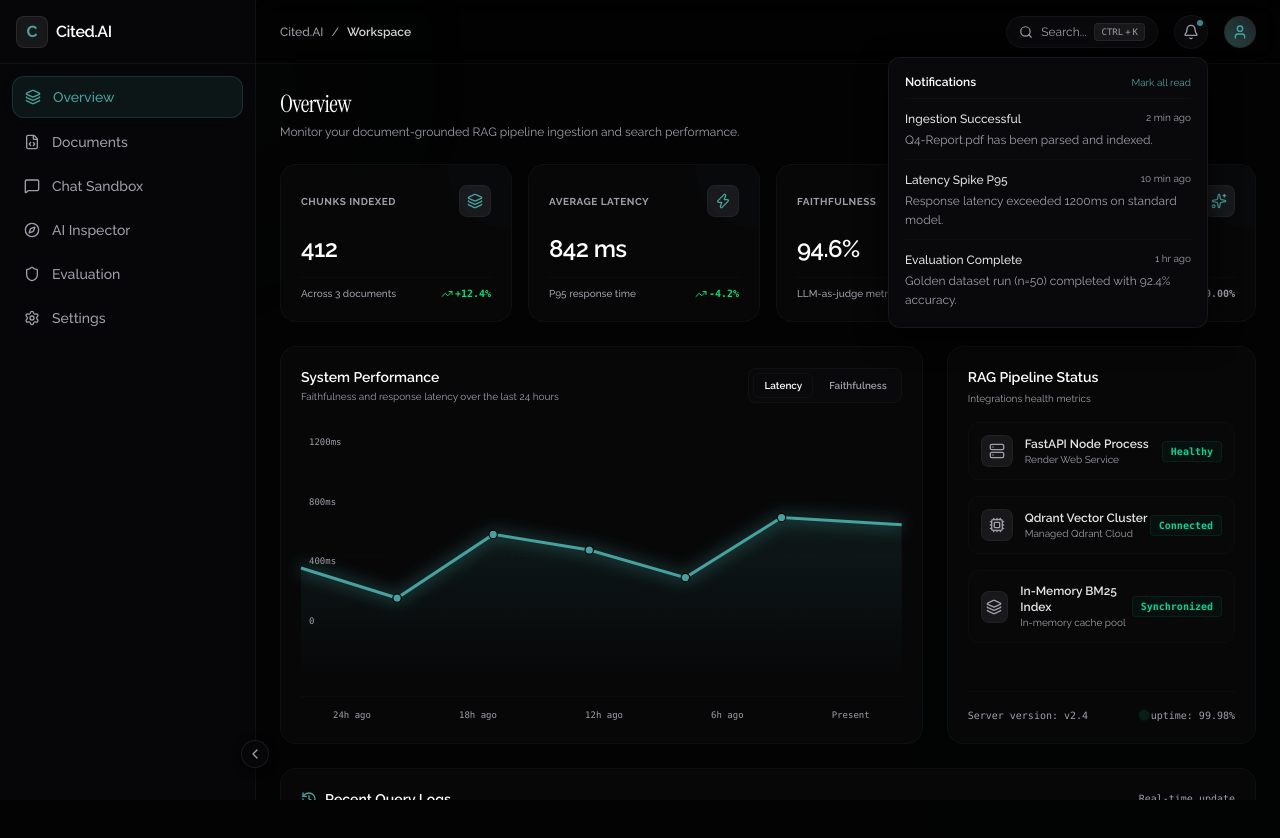
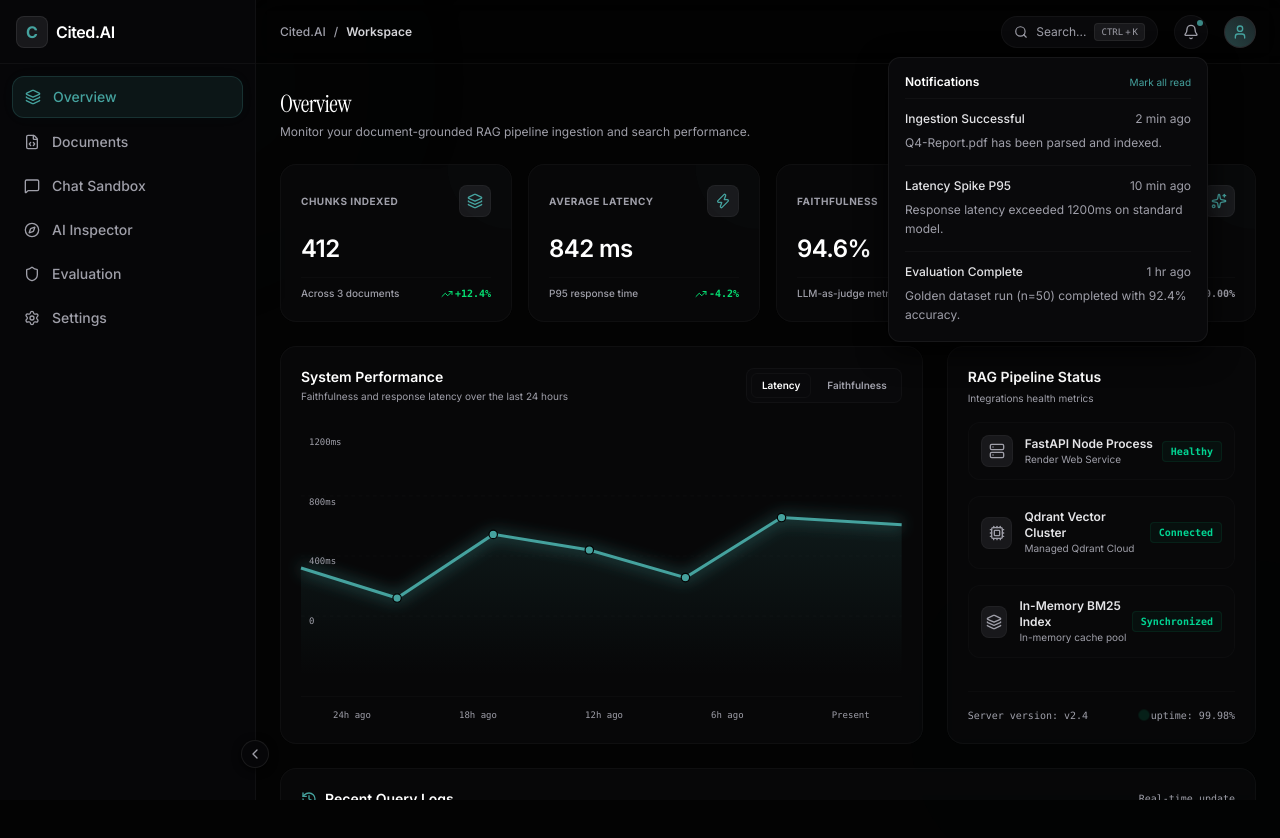
Before and after one commit to Udx3012/Cited.ai, a Next.js app: page /dashboard in a window 1280 px wide. Both pictures are taken after a click on the button 1191 px from the left and 31 px from the top of the page. Shown: the top 838 px of the page. Built offline with nearby package versions, Linux system fonts and the light colour scheme.

Commit message:
design(typography): swap Raleway->Inter, upgrade all sub-12px text to readable sizes across dashboard and chat

```diff
--- a/src/app/dashboard/chat/page.tsx
+++ b/src/app/dashboard/chat/page.tsx
@@ -352,7 +352,7 @@
             <span className="w-2 h-2 rounded-full bg-emerald-500 animate-pulse" />
             <span className="text-xs font-semibold text-zinc-300">RAG Agent Ready</span>
           </div>
-          <span className="text-[10px] text-zinc-400 font-mono">Model: 70B AI judge enabled</span>
+          <span className="text-xs text-zinc-400 font-mono">Model: 70B AI judge enabled</span>
         </div>
 
         {/* Messages viewport */}
@@ -365,7 +365,7 @@
                 className={`flex flex-col ${isAi ? "items-start text-left" : "items-end text-right"}`}
               >
                 <div
-                  className={`px-4 py-3 rounded-2xl text-xs leading-relaxed max-w-xl ${
+                  className={`px-4 py-3.5 rounded-2xl text-sm leading-relaxed max-w-xl ${
                     isAi
                       ? "bg-zinc-950/80 border border-white/[0.03] text-zinc-200 rounded-tl-none font-normal"
                       : "bg-[#45A29E]/10 border border-[#45A29E]/20 text-[#45A29E] rounded-tr-none font-medium"
@@ -405,7 +405,7 @@
 
                 {/* Sub-text details (Latency, Faithfulness) */}
                 {isAi && m.latency && !m.isStreaming && (
-                  <div className="flex items-center gap-3 text-[9px] text-zinc-400 font-mono mt-1.5 ml-2 font-normal">
+                  <div className="flex items-center gap-3 text-xs text-zinc-400 font-mono mt-2 ml-2">
                     <span className="flex items-center gap-1">
                       <Zap className="w-3 h-3 text-[#45A29E]" />
                       Latency: {m.latency}
@@ -509,45 +509,45 @@
             {/* Citation Details Card */}
             <div className="flex-1 overflow-y-auto p-4 space-y-4 text-left">
               {/* Document location pills */}
-              <div className="space-y-1.5">
-                <span className="text-[10px] text-zinc-400 font-bold uppercase tracking-wider block">Source details</span>
-                <div className="flex flex-wrap gap-2 text-[10px] font-mono text-[#45A29E]">
-                  <span className="px-2 py-0.5 bg-[#45A29E]/5 border border-[#45A29E]/10 rounded font-semibold max-w-[200px] truncate" title={citationMap[selectedCitationId]?.source}>
+              <div className="space-y-2">
+                <span className="text-xs font-semibold text-zinc-300 uppercase tracking-wider block">Source Details</span>
+                <div className="flex flex-wrap gap-2 text-xs font-mono text-[#45A29E]">
+                  <span className="px-2.5 py-1 bg-[#45A29E]/5 border border-[#45A29E]/10 rounded-md font-semibold max-w-[200px] truncate" title={citationMap[selectedCitationId]?.source}>
                     {citationMap[selectedCitationId]?.source}
                   </span>
-                  <span className="px-2 py-0.5 bg-zinc-950 border border-white/[0.03] rounded text-zinc-400">
+                  <span className="px-2.5 py-1 bg-zinc-950 border border-white/[0.06] rounded-md text-zinc-300 font-medium">
                     Page {citationMap[selectedCitationId]?.page}
                   </span>
-                  <span className="px-2 py-0.5 bg-zinc-950 border border-white/[0.03] rounded text-zinc-400">
+                  <span className="px-2.5 py-1 bg-zinc-950 border border-white/[0.06] rounded-md text-zinc-300 font-medium">
                     Chunk {citationMap[selectedCitationId]?.chunk}
                   </span>
                 </div>
               </div>
 
               {/* RAG pipeline Scores */}
-              <div className="space-y-2 pt-2 border-t border-white/[0.03]">
-                <span className="text-[10px] text-zinc-400 font-bold uppercase tracking-wider block">Matching scores</span>
+              <div className="space-y-2.5 pt-3 border-t border-white/[0.04]">
+                <span className="text-xs font-semibold text-zinc-300 uppercase tracking-wider block">Matching Scores</span>
 
                 <div className="grid grid-cols-3 gap-2 text-center font-mono">
-                  <div className="p-2 bg-zinc-950 rounded-lg border border-white/[0.02]">
-                    <span className="text-[9px] text-zinc-400 block mb-0.5">Vector</span>
-                    <span className="text-[10px] font-bold text-zinc-300">{citationMap[selectedCitationId]?.score}</span>
+                  <div className="p-2.5 bg-zinc-950 rounded-lg border border-white/[0.04]">
+                    <span className="text-xs text-zinc-400 block mb-1">Vector</span>
+                    <span className="text-sm font-bold text-zinc-200">{citationMap[selectedCitationId]?.score}</span>
                   </div>
-                  <div className="p-2 bg-zinc-950 rounded-lg border border-white/[0.02]">
-                    <span className="text-[9px] text-zinc-400 block mb-0.5">BM25</span>
-                    <span className="text-[10px] font-bold text-zinc-300">{citationMap[selectedCitationId]?.bm25}</span>
+                  <div className="p-2.5 bg-zinc-950 rounded-lg border border-white/[0.04]">
+                    <span className="text-xs text-zinc-400 block mb-1">BM25</span>
+                    <span className="text-sm font-bold text-zinc-200">{citationMap[selectedCitationId]?.bm25}</span>
                   </div>
-                  <div className="p-2 bg-zinc-950 rounded-lg border border-white/[0.02]">
-                    <span className="text-[9px] text-zinc-400 block mb-0.5">Reranker</span>
-                    <span className="text-[10px] font-bold text-zinc-300">{citationMap[selectedCitationId]?.rerank}</span>
+                  <div className="p-2.5 bg-zinc-950 rounded-lg border border-white/[0.04]">
+                    <span className="text-xs text-zinc-400 block mb-1">Reranker</span>
+                    <span className="text-sm font-bold text-zinc-200">{citationMap[selectedCitationId]?.rerank}</span>
                   </div>
                 </div>
               </div>
 
               {/* Matched text snippet */}
-              <div className="space-y-1.5 pt-2 border-t border-white/[0.03]">
-                <span className="text-[10px] text-zinc-400 font-bold uppercase tracking-wider block">Context payload</span>
-                <div className="p-3 bg-zinc-950 border border-white/[0.03] rounded-xl text-xs text-zinc-300 leading-relaxed font-normal font-sans">
+              <div className="space-y-2 pt-3 border-t border-white/[0.04]">
+                <span className="text-xs font-semibold text-zinc-300 uppercase tracking-wider block">Context Payload</span>
+                <div className="p-3.5 bg-zinc-950 border border-white/[0.04] rounded-xl text-sm text-zinc-300 leading-relaxed font-normal font-sans">
                   &ldquo;{citationMap[selectedCitationId]?.text}&rdquo;
                 </div>
               </div>
--- a/src/app/dashboard/layout.tsx
+++ b/src/app/dashboard/layout.tsx
@@ -270,12 +270,12 @@
                   </div>
                   <div className="space-y-3">
                     {notifications.map((item) => (
-                      <div key={item.id} className="text-left text-xs pb-2 border-b border-white/[0.02] last:border-0 last:pb-0">
-                        <div className="flex justify-between font-medium text-zinc-200">
+                      <div key={item.id} className="text-left pb-3 border-b border-white/[0.03] last:border-0 last:pb-0">
+                        <div className="flex justify-between font-medium text-zinc-200 text-xs">
                           <span>{item.title}</span>
-                          <span className="text-[10px] text-zinc-400 font-normal">{item.time}</span>
+                          <span className="text-xs text-zinc-400 font-normal">{item.time}</span>
                         </div>
-                        <p className="text-zinc-400 mt-1 leading-relaxed">{item.desc}</p>
+                        <p className="text-zinc-400 mt-1.5 text-xs leading-relaxed">{item.desc}</p>
                       </div>
                     ))}
                   </div>
@@ -358,7 +358,7 @@
                   {/* Categorized rendering */}
                   {Array.from(new Set(filteredCmdItems.map(i => i.category))).map(cat => (
                     <div key={cat} className="space-y-1">
-                      <span className="text-[9px] font-bold text-zinc-400 tracking-widest block px-3 pt-2 uppercase">
+                      <span className="text-[10px] font-bold text-zinc-400 tracking-widest block px-3 pt-2 uppercase">
                         {cat}
                       </span>
                       {filteredCmdItems.filter(i => i.category === cat).map((item, idx) => (
--- a/src/app/globals.css
+++ b/src/app/globals.css
@@ -60,6 +60,16 @@
   background-color: #030303;
   color: #f4f4f5;
   overflow-x: hidden;
+  font-feature-settings: "cv11", "ss01";  /* Inter: cleaner lowercase l, a */
+  -webkit-font-smoothing: antialiased;
+  -moz-osx-font-smoothing: grayscale;
+  text-rendering: optimizeLegibility;
+}
+
+/* Tabular numbers for all numeric/monospace dashboard values */
+.font-mono,
+[class*="font-mono"] {
+  font-feature-settings: "tnum", "cv11";
 }
 
 /* Glassmorphism primitives */
--- a/src/app/layout.tsx
+++ b/src/app/layout.tsx
@@ -1,5 +1,5 @@
 import type { Metadata } from "next";
-import { Instrument_Serif, Raleway } from "next/font/google";
+import { Instrument_Serif, Inter } from "next/font/google";
 import "./globals.css";
 
 const instrumentSerif = Instrument_Serif({
@@ -10,10 +10,10 @@
   display: "swap",
 });
 
-const raleway = Raleway({
+const inter = Inter({
   variable: "--font-sans",
   subsets: ["latin"],
-  weight: ["300", "400", "500", "600", "700"],
+  weight: ["400", "500", "600", "700"],
   display: "swap",
 });
 
@@ -30,7 +30,7 @@
   return (
     <html
       lang="en"
-      className={`${instrumentSerif.variable} ${raleway.variable} h-full antialiased dark`}
+      className={`${instrumentSerif.variable} ${inter.variable} h-full antialiased dark`}
     >
       <body className="min-h-full flex flex-col bg-[#030303] text-zinc-100 font-sans selection:bg-[#c5a880]/30 selection:text-white">
         {children}
```
